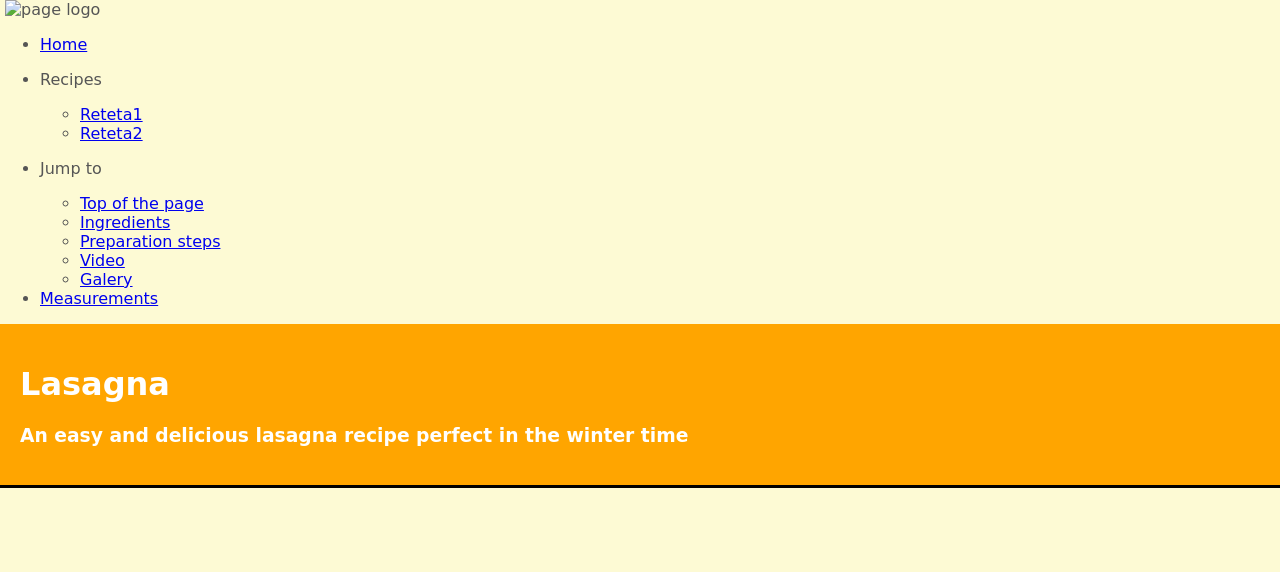
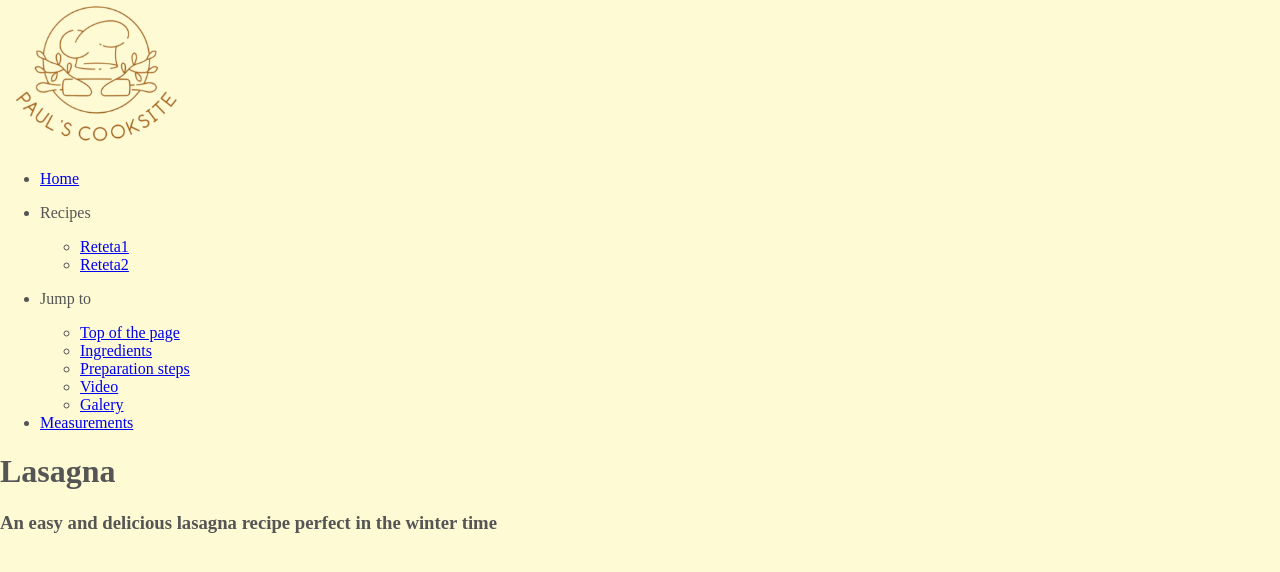
Before and after one commit to P4ulCun/Pauls_Cooksite, a plain HTML site: page html/lasagna-recipe.html in a window 1280 px wide. Drawn offline with Linux system fonts and the light colour scheme; files that its build step writes are made by us from their sources.

Commit message:
little changes to lasagna

```diff
--- a/css/lasagna-recipe.css
+++ b/css/lasagna-recipe.css
@@ -1,16 +1,20 @@
 body {
     background-color: rgb(253,250,212);
     color:rgb(85, 85, 85);
-    font-family:Brush Script MT,cursive;
+    /* font-family:; */
     margin:0px;
     padding:0px;
   }
 
+/* header{
+    background-color:orange;
+    color: white;
+    padding:20px;
+    text-align:left;
+    border-bottom:3px solid black;
+} */
 
-  header{
-	background-color:orange;
-    color: white;
-	padding:20px;
-	text-align:left;
-	border-bottom:3px solid black;
+nav > img{
+  height:150px;
+  width:auto;
 }
--- a/html/lasagna-recipe.html
+++ b/html/lasagna-recipe.html
@@ -4,12 +4,12 @@
         <meta charset="UTF">
         <title>Lasagna</title>
         <link rel="icon" href="../images/lasagna.png">
-        <link rel="stylesheet" type="text/css" href="lasagna-recipe.css" media="(min-width: 600px)">
+        <link rel="stylesheet" type="text/css" href="../css/lasagna-recipe.css" media="(min-width: 600px)">
     </head>
     <body>
-        <img id="navigation">
+        <nav id="navigation">
             <!--logo in stanga-->
-            <img src="" alt="page logo">
+            <img src="../images/bun_logo_1-removebg.png" alt="page logo">
 
             <ul class="menu">
                 <li><a href="/homepage.html">Home</a></li>
@@ -22,7 +22,7 @@
                 </li>
                 <li>
                     <p>Jump to</p>
-                    <ul>
+                    <ul class="submenu">
                         <li><a href=" ">Top of the page</a></li>
                         <li><a href=" ">Ingredients</a></li>
                         <li><a href=" ">Preparation steps</a></li>
@@ -33,6 +33,7 @@
                 <li><a href=" ">Measurements</a></li>
             </ul>
         </nav>
+
         <header id="start">
             <h1>Lasagna</h1>
             <h3>An easy and delicious lasagna recipe perfect in the winter time</h3>
```
Also changed, not shown: images/bun_logo_1-removebg.png (added).
